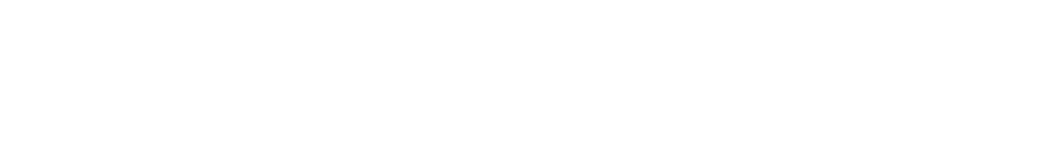
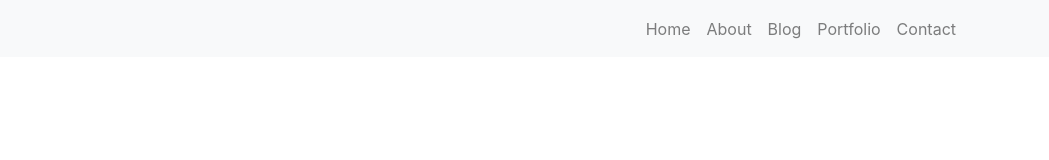
Before and after one commit to coatceatl/treehouse, a website built with webpack: page index.html in a window 1280 px wide. Shown: the full height of the page, 231-1280 px from the left. Built offline with Linux system fonts and the light colour scheme.

Commit message:
added menu

```diff
--- a/index.html
+++ b/index.html
@@ -8,16 +8,36 @@
   </head>
   <body>
     <header class='header'>
-      <nav class='navbar navbar-expand-md'>
+      <nav class='navbar navbar-expand-md navbar-light bg-light'>
         <div class='container'>
           <a class='navbar-brand' href='#'>
             <img src='src/img/logo.png' alt='logo'>
           </a>
+          <button class='navbar-toggler' type='button' data-toggle='collapse' data-target='#mobile-open'>
+            <span class='navbar-toggler-icon'></span>
+          </button>
+          <div class='collapse navbar-collapse' id='mobile-open'>
+            <ul class='navbar-nav ml-auto'>
+              <li class='nav-item'>
+                <a href='#' class='nav-link cative'>Home</a>
+              </li>
+              <li class='nav-item'>
+                <a href='#' class='nav-link'>About</a>
+              </li>
+              <li class='nav-item'>
+                <a href='#' class='nav-link'>Blog</a>
+              </li>
+              <li class='nav-item'>
+                <a href='#' class='nav-link'>Portfolio</a>
+              </li>
+              <li class='nav-item'>
+                <a href='#' class='nav-link'>Contact</a>
+              </li>
+            </ul>
+          </div>
         </div>
       </nav>
     </header>
-
-
-    <script src='dist/main.js'></script >
+  <script src='dist/main.js'></script >
   </body>
 </html>
--- a/src/index.js
+++ b/src/index.js
@@ -0,0 +1 @@
+import 'bootstrap';
```
Also changed, not shown: dist/main.js.
